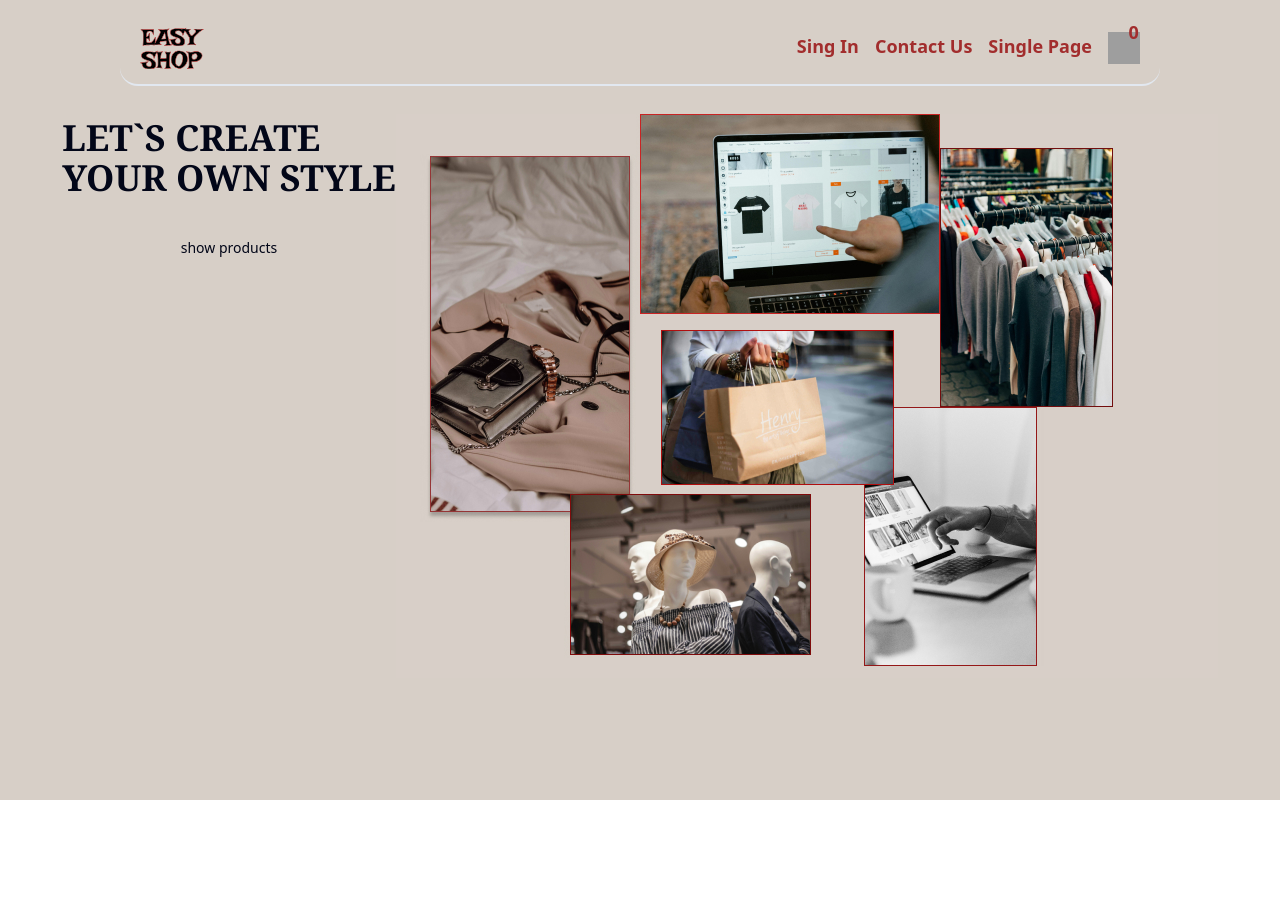
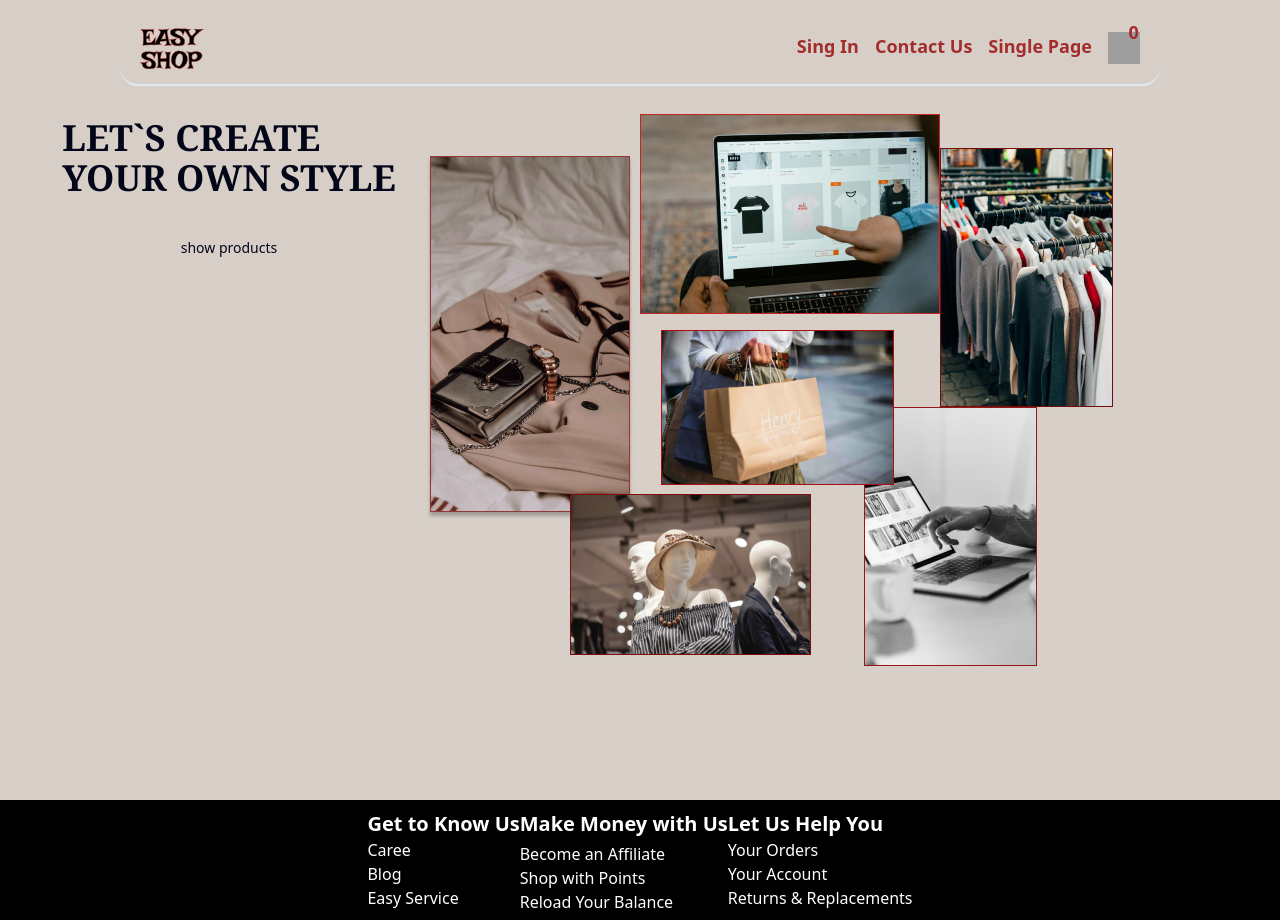
Before and after one commit to mahdiyehhaj497-oss/Market-Project, a React (Vite) app: page / in a window 1280 px wide. Before the commit the page ends 800 px from the top, so only its background shows below. Built offline with nearby package versions, Linux system fonts and the light colour scheme; no server answers; grey boxes are pictures that could not be loaded.

Commit message:
build new hook for get single product

```diff
--- a/router.jsx
+++ b/router.jsx
@@ -2,6 +2,7 @@ import { createBrowserRouter } from "react-router-dom";
 // import Home from "./src/pages/Home";
 import SingIn from "./src/pages/Sing In";
 import SeePro from "./src/pages/SeePro";
+import Single from "./src/pages/Single"
 import Settelment from "./src/pages/Settelment";
 import Layout from "./src/Component/Layout";
 import SinglePage from "./src/Component/SinglePage";
@@ -24,13 +25,14 @@ const routes = createBrowserRouter([
         path: "/singin",
         element: <SingIn />,
       },
+
       {
-        path: "/product",
+        path: "product",
         element: <SeePro />,
         children: [
           {
             path: ":id",
-            element: <SinglePage />,
+            element: <SinglePage/>,
           },
         ],
       },
--- a/src/Component/AdminPanel.jsx
+++ b/src/Component/AdminPanel.jsx
@@ -8,6 +8,7 @@ import SmallForm from "./shared/smallForm";
 import { useForm } from "react-hook-form";
 import usePutProduct from "../hooks/usePutProduct";
 import usePostProduct from "../hooks/usePostProduct";
+import Footer from "./shared/Footer";
 
 export default function AdminPanel() {
 
@@ -147,6 +148,7 @@ const[editing,setEditing]=useState(null)
             </div>
           </div>
         )}
+
       </>
     );
 }
--- a/src/Component/Products.jsx
+++ b/src/Component/Products.jsx
@@ -62,7 +62,7 @@ export default function Products() {
           />
         </div>
 
-        <div className="grid grid-cols-4 gap-2  m-4  ">
+        <div className="grid grid-cols-4 gap-2    ">
           {filteredPost.map((item) => (
             <Carts
               key={item.id}
@@ -75,12 +75,7 @@ export default function Products() {
             />
           ))}
         </div>
-        {modalOpen && <BaseModal closeHandler={()=> setModalOpen(false)}>
-        <SmallForm/>
-        </BaseModal>}
-        <div className="flex justify-center items-center pb-9">
-          <Button  variant="owne">Add New Product</Button>
-        </div>
+
       </div>
     </>
   );
--- a/src/Component/SinglePage.jsx
+++ b/src/Component/SinglePage.jsx
@@ -3,9 +3,14 @@ import { useParams } from "react-router-dom";
 import Loading from "./shared/Is Loading";
 import Error from "./shared/Error";
 import useGetProduct from "../hooks/useGetProduct";
+import Footer from "./shared/Footer";
+import useGetSingleProduct from "../hooks/usegetSingleProduct";
 
 export default function SinglePage() {
-  const { isError, isLoading, data } = useGetProduct;
+
+  const { id } = useParams()
+
+   const{data,isLoading,isError}=useGetSingleProduct(id)
 
   return (
     <>
@@ -33,6 +38,7 @@ export default function SinglePage() {
           </button>
         </div>
       </div>
+      <Footer/>
     </>
   );
 }
--- a/src/Component/shared/Footer.jsx
+++ b/src/Component/shared/Footer.jsx
@@ -1,7 +1,34 @@
 export default function Footer() {
     return (
-        <>
-            <div className="w-full h-30 flex justify-center items-center bg-black"></div>
-        </>
-    )
+      <>
+        <div className="w-full h-30 flex justify-center items-center bg-black text-white">
+          <div className="my-4">
+            <ul>
+              <h1 className="text-xl font-semibold">Get to Know Us</h1>
+              <li>Caree</li>
+              <li>Blog</li>
+              <li>Easy Service</li>
+            </ul>
+          </div>
+          <div className="my-4">
+            <ul>
+              <h1 className="text-xl font-semibold my-1 bg-r">
+                Make Money with Us
+              </h1>
+              <li>Become an Affiliate</li>
+              <li>Shop with Points</li>
+              <li>Reload Your Balance</li>
+            </ul>
+          </div>
+          <div className="my-4">
+            <ul>
+              <h1 className="text-xl font-semibold">Let Us Help You</h1>
+              <li>Your Orders</li>
+              <li>Your Account</li>
+              <li>Returns & Replacements</li>
+            </ul>
+          </div>
+        </div>
+      </>
+    );
 }
--- a/src/Component/shared/Navbar.jsx
+++ b/src/Component/shared/Navbar.jsx
@@ -26,7 +26,7 @@ export default function Navbar() {
               </Link>
               <li className=" text-sixth-100 hover:text-2xl"> Contact Us</li>
 
-              <Link to="/product/:id">
+              <Link to="/product:id">
                 <li className=" text-sixth-100 hover:text-2xl">Single Page</li>
               </Link>
               <Link to="/Settelment" className="relative">
--- /dev/null
+++ b/src/hooks/usegetSingleProduct.js
@@ -0,0 +1,13 @@
+import { useQuery } from "@tanstack/react-query";
+import api from "../lib/api";
+
+export default function useGetSingleProduct(id) {
+  const queryFn = async () => {
+      const res = await api.get(`products/${id}`);
+      return res.data
+  };
+  return useQuery({
+    queryKey: ["get single product"],
+    queryFn,
+  });
+}
--- a/src/pages/Home.jsx
+++ b/src/pages/Home.jsx
@@ -2,6 +2,8 @@ import { SearchCheck } from "lucide-react";
 import { Link } from "react-router-dom";
 import { Button } from "../components/ui/button";
 import Navbar from "../Component/shared/Navbar";
+import SmallForm from "../Component/shared/smallForm";
+import Footer from "../Component/shared/Footer";
 
 export default function Home() {
 
@@ -36,7 +38,9 @@ export default function Home() {
               />
 
           </div>
+
         </div>
+        <Footer/>
       </>
     );
 }
--- a/src/pages/SeePro.jsx
+++ b/src/pages/SeePro.jsx
@@ -1,9 +1,12 @@
 import Products from "../Component/Products";
+import Footer from "../Component/shared/Footer";
 
 export default function SeePro() {
     return (
         <>
-<Products/>
+            <Products />
+            <Footer />
+
         </>
     )
 }
```
Also changed, not shown: src/Component/Layout.jsx (+7 -4 lines).
